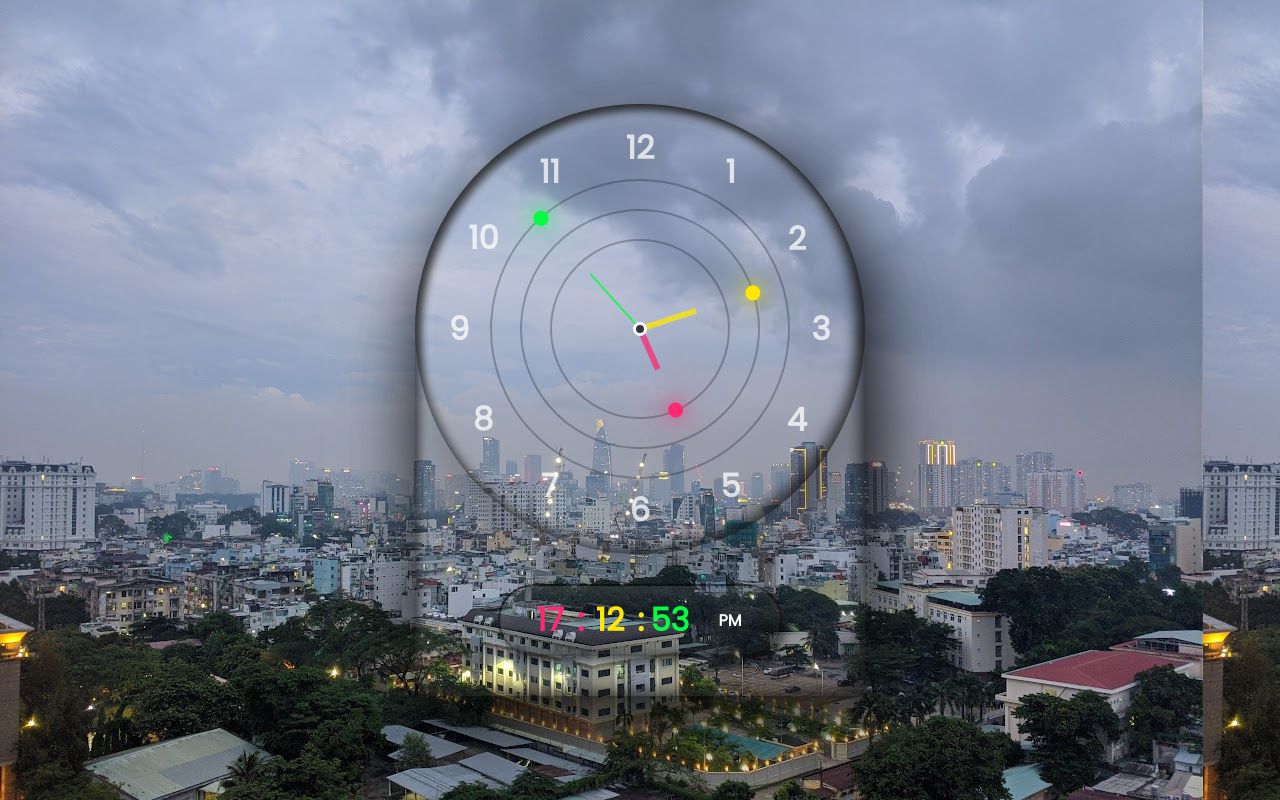
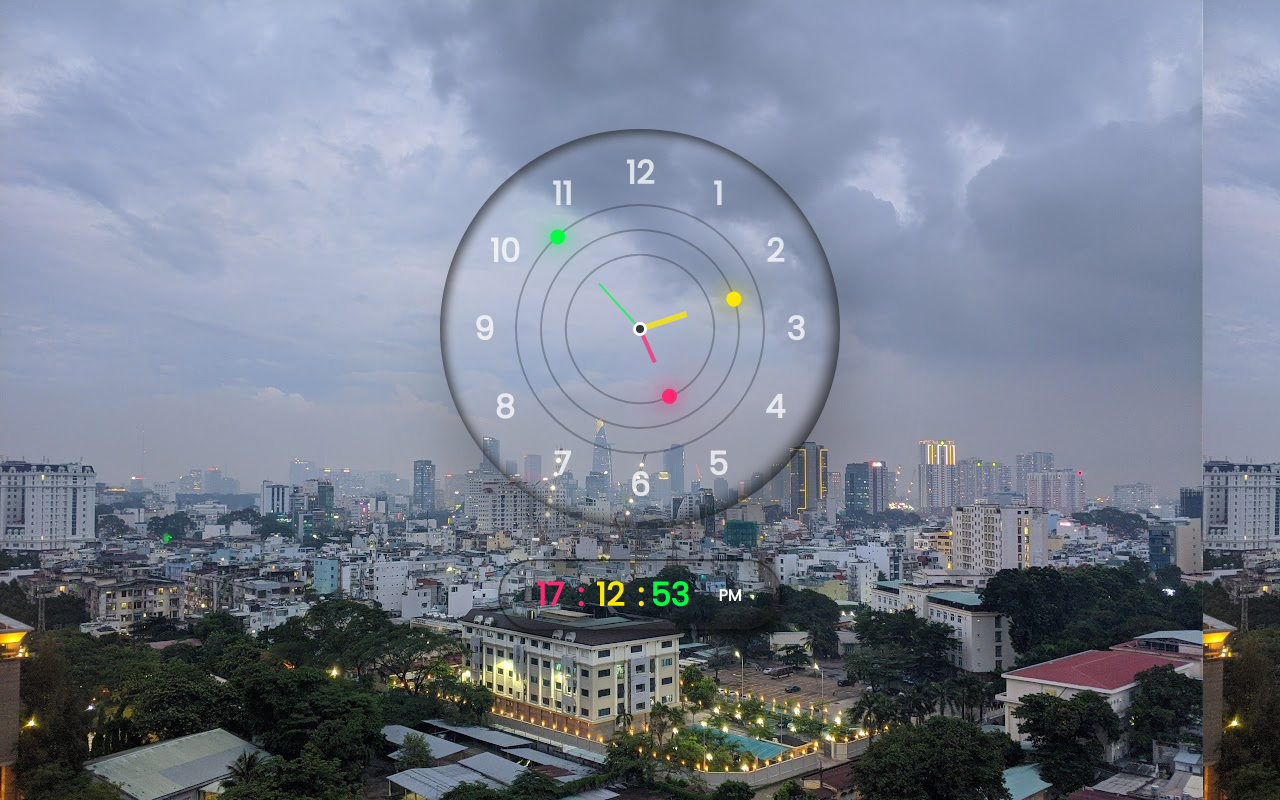
Before and after one commit to NgLeHoang/Clock, a plain HTML site: page index.html in a window 1280 px wide. Drawn offline with Linux system fonts and the light colour scheme.

Commit message:
Update style.css

```diff
--- a/style.css
+++ b/style.css
@@ -16,15 +16,6 @@ body
 }
 .container
 {
-    position: relative;
-    border-radius: 20px;
-    border-top-left-radius: 225px;
-    border-top-right-radius: 225px;
-    box-shadow: 5px 25px 75px rgba(0,0,0,0.75),
-    10px 50px 70px rgba(0,0,0,0.25),
-    inset 5px 5px 10px rgba(0,0,0,0.5),
-    inset 5px 5px 20px rgba(255,255,255,0.2),
-    inset -5px -5px 15px rgba(0,0,0,0.75);
     display: flex;
     justify-content: center;
     align-items: center;
@@ -33,8 +24,8 @@ body
 .clock
 {
     position: relative;
-    width: 450px;
-    height: 450px;
+    width: 400px;
+    height: 400px;
     border-radius: 50%;
     box-shadow: 10px 50px 70px rgba(0,0,0,0.25),
     inset 5px 5px 10px rgba(0,0,0,0.5),
@@ -74,8 +65,8 @@ body
 .circle
 {
     position: absolute;
-    width: 300px;
-    height: 300px;
+    width: 250px;
+    height: 250px;
     border: 2px solid rgba(0,0,0,0.25);
     border-radius: 50%;
     display: flex;
@@ -86,7 +77,7 @@ body
 .circle i
 {
     position: absolute;
-    width: 6px;
+    width: 4px;
     height: 50%;
     background: var(--clr);
     opacity: 0.75;
@@ -103,14 +94,14 @@ body
 }
 .circle2
 {
-    width: 240px;
-    height: 240px;
+    width: 200px;
+    height: 200px;
     z-index: 9;
 }
 .circle3
 {
-    width: 180px;
-    height: 180px;
+    width: 150px;
+    height: 150px;
     z-index: 8;
 }
 .circle::before
```
